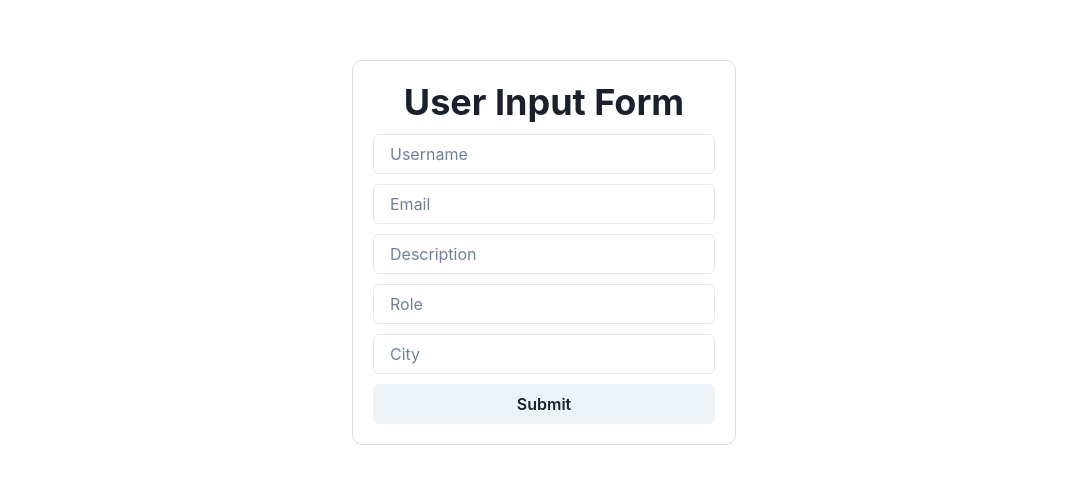
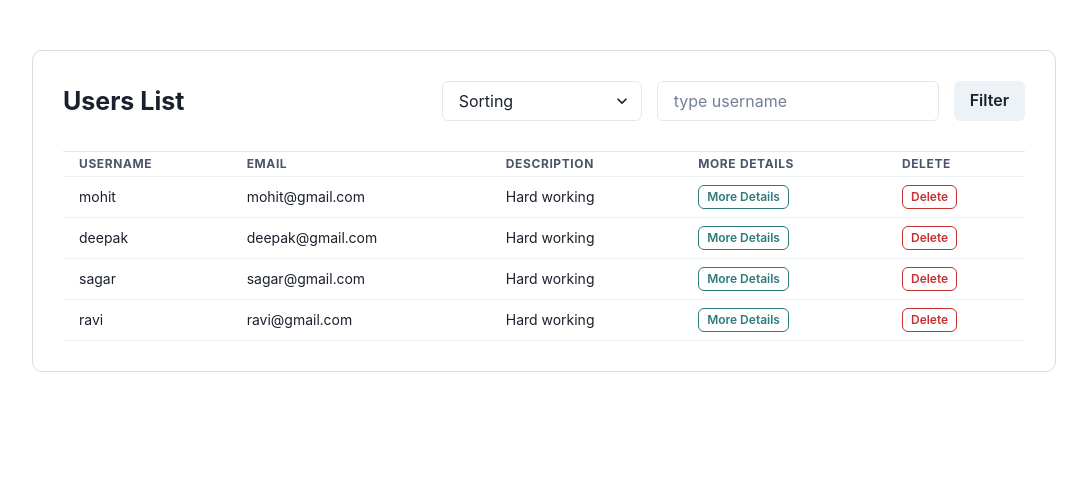
Before and after one commit to m-sehrawat/User-Management-Application, a React (Vite) app in the folder client/: page / in a window 1280 px wide. Shown: the top 484 px of the page, without its empty margins (96-1183 px from the left). Built offline with nearby package versions, Linux system fonts and the light colour scheme.

Commit message:
user table added

```diff
--- a/client/src/App.jsx
+++ b/client/src/App.jsx
@@ -1,9 +1,11 @@
 import UserForm from "./components/UserForm";
+import UsersTable from "./components/UsersTable";
 
 const App = () => {
     return (
         <>
-            <UserForm />
+            {/* <UserForm /> */}
+            <UsersTable />
         </>
     )
 };
--- /dev/null
+++ b/client/src/components/TableRow.jsx
@@ -0,0 +1,28 @@
+import { Tr, Td, Button, useDisclosure } from '@chakra-ui/react';
+import UserModal from './UserModal';
+
+
+const TableRow = ({ data }) => {
+
+    const { isOpen, onOpen, onClose } = useDisclosure()
+
+    return (
+        <>
+            <Tr>
+                <Td>{data.username}</Td>
+                <Td>{data.email}</Td>
+                <Td>{data.description}</Td>
+                <Td>
+                    <Button onClick={onOpen} size='xs' variant='outline' colorScheme="teal">More Details</Button>
+                </Td>
+                <Td>
+                    <Button size='xs' variant='outline' colorScheme="red">Delete</Button>
+                </Td>
+            </Tr>
+
+            <UserModal data={data} isOpen={isOpen} onClose={onClose} />
+        </>
+    )
+};
+
+export default TableRow;
--- /dev/null
+++ b/client/src/components/UserModal.jsx
@@ -0,0 +1,28 @@
+import { Tr, Td, Button, Modal, ModalOverlay, ModalContent, ModalHeader, ModalFooter, ModalBody, ModalCloseButton, } from '@chakra-ui/react'
+
+
+const UserModal = ({ data, isOpen, onClose }) => {
+    return (
+        <>
+            <Modal isOpen={isOpen} onClose={onClose}>
+                <ModalOverlay />
+                <ModalContent>
+                    <ModalHeader>User All Details</ModalHeader>
+                    <ModalCloseButton />
+                    <ModalBody>
+                        <Tr><Td>Username: {data.username}</Td></Tr>
+                        <Tr><Td>Email: {data.email}</Td></Tr>
+                        <Tr><Td>Description: {data.description}</Td></Tr>
+                        <Tr><Td>Role: {data.role}</Td></Tr>
+                        <Tr><Td>Registration Date: {data.regDate}</Td></Tr>
+                    </ModalBody>
+                    <ModalFooter>
+                        <Button colorScheme='blue' mr={3} onClick={onClose}>Close</Button>
+                    </ModalFooter>
+                </ModalContent>
+            </Modal>
+        </>
+    )
+};
+
+export default UserModal;
--- a/client/src/components/UsersTable.jsx
+++ b/client/src/components/UsersTable.jsx
@@ -1,8 +1,91 @@
+import { Button, Flex, Heading, Input, Select, Spacer } from "@chakra-ui/react";
+import { useEffect, useState } from "react";
+import { Table, Thead, Tbody, Tr, Th, Td, TableContainer } from '@chakra-ui/react';
+import TableRow from "./TableRow";
+
+
 const UsersTable = () => {
+
+    const data = [
+        {
+            username: 'mohit',
+            email: 'mohit@gmail.com',
+            description: 'Hard working',
+            role: 'Web Developer',
+            city: 'Delhi',
+            regDate: '28-02-2024',
+        },
+        {
+            username: 'deepak',
+            email: 'deepak@gmail.com',
+            description: 'Hard working',
+            role: 'Web Developer',
+            city: 'Delhi',
+            regDate: '28-02-2024',
+        },
+        {
+            username: 'sagar',
+            email: 'sagar@gmail.com',
+            description: 'Hard working',
+            role: 'Web Developer',
+            city: 'Delhi',
+            regDate: '28-02-2024',
+        },
+        {
+            username: 'ravi',
+            email: 'ravi@gmail.com',
+            description: 'Hard working',
+            role: 'Web Developer',
+            city: 'Delhi',
+            regDate: '28-02-2024',
+        }
+    ]
+
+    const [userData, setUserData] = useState([]);
+
+    const fetchUserData = () => {
+        setUserData(data);
+    }
+
+    useEffect(() => {
+        fetchUserData();
+    }, []);
+
     return (
-        <>
-            <h1>Table</h1>
-        </>
+        <div id="table-container">
+            <Flex minWidth='max-content' alignItems='center' gap='15px' mb={'30px'}>
+                <Heading fontSize={'25px'}  >Users List</Heading>
+                <Spacer />
+                <Select w={'200px'} placeholder='Sorting'>
+                    <option>A-Z order</option>
+                    <option>Z-A order</option>
+                </Select>
+                <Input w={'300'} placeholder="type username" />
+                <Button>Filter</Button>
+            </Flex>
+            <hr />
+
+
+
+            <TableContainer>
+                <Table size='sm'>
+                    <Thead>
+                        <Tr>
+                            <Th>Username</Th>
+                            <Th>Email</Th>
+                            <Th>Description</Th>
+                            <Th>More Details</Th>
+                            <Th>Delete</Th>
+                        </Tr>
+                    </Thead>
+                    <Tbody>
+                        {userData.map((item, i) => (
+                            <TableRow key={i} data={item} />
+                        ))}
+                    </Tbody>
+                </Table>
+            </TableContainer>
+        </div>
     )
 };
 
--- a/client/style.css
+++ b/client/style.css
@@ -6,3 +6,11 @@
     border-radius: 10px;
 
 }
+
+#table-container {
+    border: 1px solid rgb(221, 221, 221);
+    max-width: 80vw;
+    margin: 50px auto;
+    padding: 30px;
+    border-radius: 10px;
+}
```
